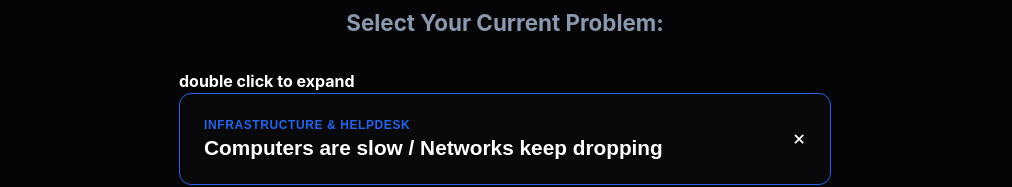
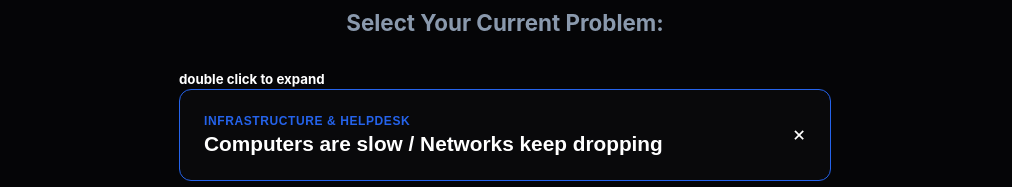
Before and after one commit to vyetasolutions/Vyeta-Digital-Solutions, a plain HTML site: page index.html in a window 1280 px wide. Shown: the part 456-643 px from the top of the page, without its empty margins (135-1147 px from the left). Drawn offline with Linux system fonts and the light colour scheme.

Commit message:
Update index.html

```diff
--- a/index.html
+++ b/index.html
@@ -447,7 +447,7 @@
   <!-- INTERACTIVE VALUE INTERFACE -->
   <section class="engine-section">
     <h2 class="reveal">Select Your Current Problem:</h2>
-    <h4>double click to expand</h4>
+    <h5>double click to expand</h5>
 
     <!-- BLOCK 1: DOWNTIME (Stagger 1) -->
     <div class="accordion-item reveal staggered" data-type="downtime" style="--delay: 100ms">
```
